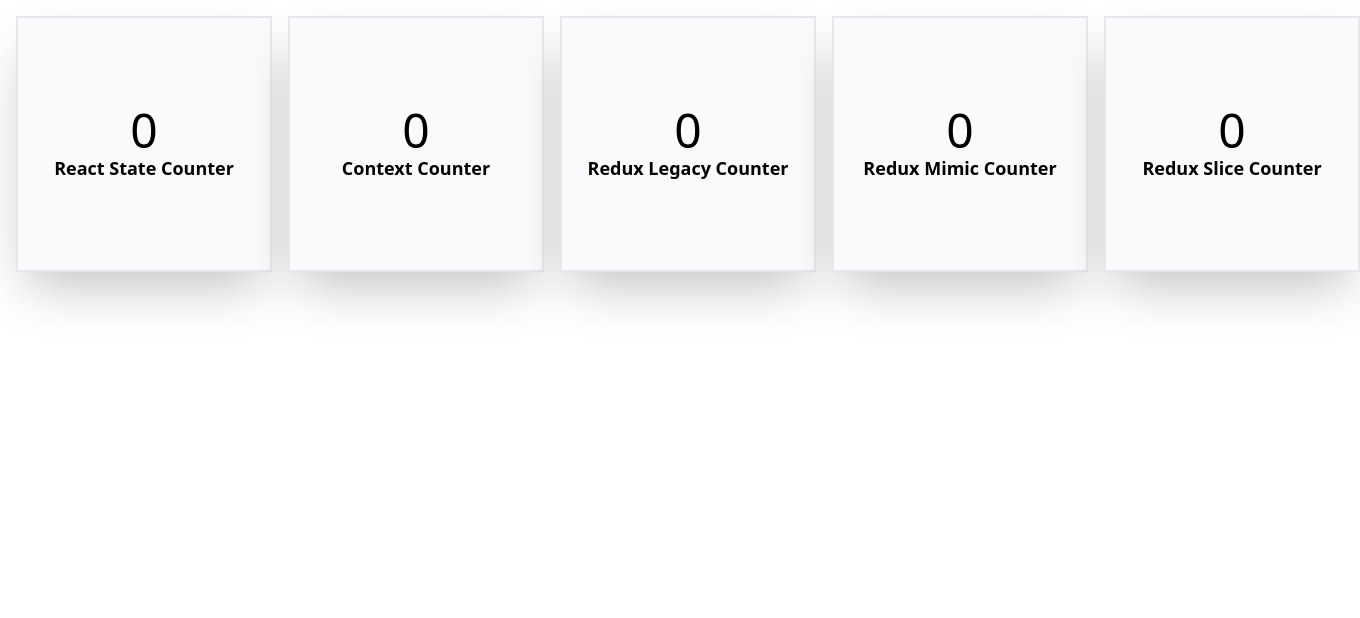
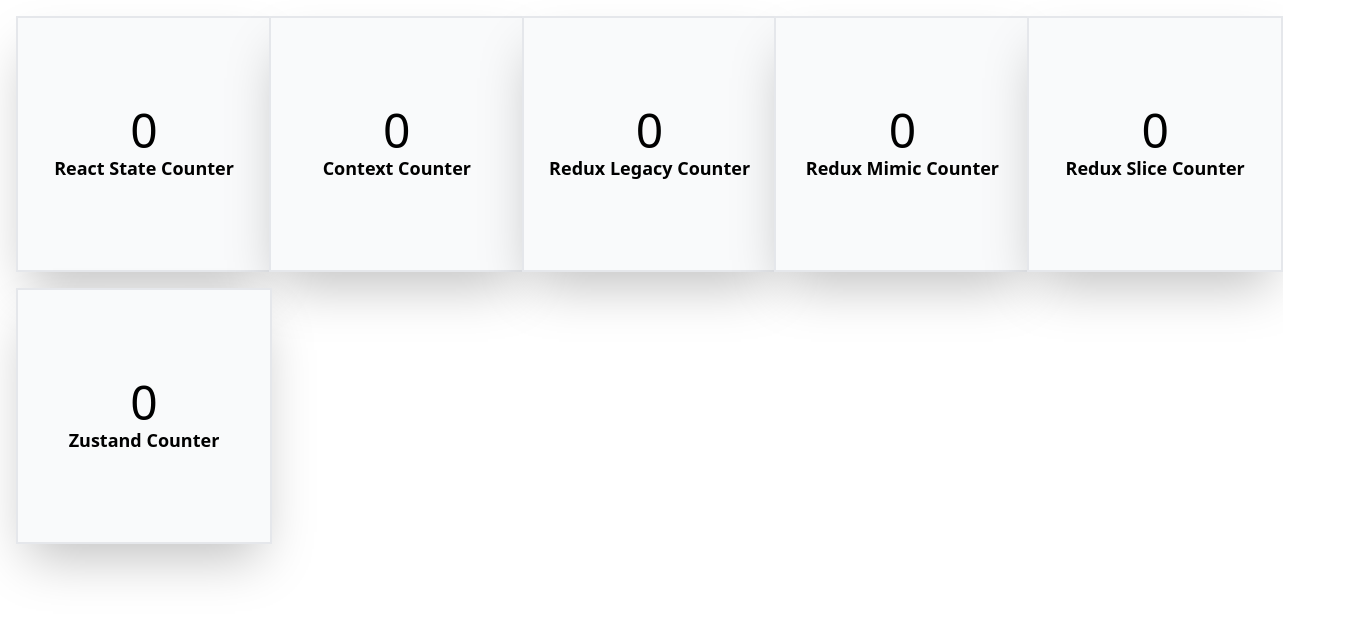
Before and after one commit to chrisrabe/state-mgmt-react, a React (Create React App) app: page / in a window 1280 px wide. Shown: the top 618 px of the page, 1360 px wide, since content can reach past the window. Built offline with nearby package versions, Linux system fonts and the light colour scheme.

Commit message:
feat: added zustand counter

```diff
--- a/package.json
+++ b/package.json
@@ -44,6 +44,7 @@
     ]
   },
   "devDependencies": {
-    "tailwindcss": "^3.4.3"
+    "tailwindcss": "^3.4.3",
+    "zustand": "^4.5.2"
   }
 }
--- a/src/App.tsx
+++ b/src/App.tsx
@@ -4,15 +4,17 @@ import ReactContextCounter from "./approaches/ReactContextCounter";
 import ReduxLegacyCounter from "./approaches/ReduxLegacyCounter";
 import ReduxMimicCounter from "./approaches/ReduxMimicCounter";
 import ReduxSliceCounter from "./approaches/ReduxSliceCounter";
+import ZustandCounter from "./approaches/ZustandCounter";
 
 function App() {
   return (
-    <div className="flex p-4 gap-4">
+    <div className="grid grid-cols-5 p-4 gap-4">
       <ReactStateCounter />
       <ReactContextCounter />
       <ReduxLegacyCounter />
       <ReduxMimicCounter />
       <ReduxSliceCounter />
+      <ZustandCounter />
     </div>
   );
 }
--- /dev/null
+++ b/src/approaches/ZustandCounter/ZustandCounter.tsx
@@ -0,0 +1,16 @@
+import React from "react";
+import Button from "../../components/Button";
+import Counter from "../../components/Counter";
+import useCounterStore from "./store/useCounterStore";
+
+const ZustandCounter: React.FC = () => {
+  const {count, setCount} = useCounterStore();
+
+  return (
+    <Button onClick={() => setCount(count + 1)}>
+      <Counter count={count} label="Zustand Counter" />
+    </Button>
+  )
+};
+
+export default ZustandCounter;
--- /dev/null
+++ b/src/approaches/ZustandCounter/index.ts
@@ -0,0 +1 @@
+export {default} from "./ZustandCounter"
--- /dev/null
+++ b/src/approaches/ZustandCounter/store/useCounterStore.ts
@@ -0,0 +1,16 @@
+import {create} from "zustand";
+
+interface State {
+  count: number;
+}
+
+interface Action {
+  setCount(count: number): void;
+}
+
+const useCounterStore = create<State & Action>((set, _getState) => ({
+  count: 0,
+  setCount: (count: number) => set({count})
+}));
+
+export default useCounterStore;
```
Also changed, not shown: 1 other file (tests, documents, lock files or other folders).
